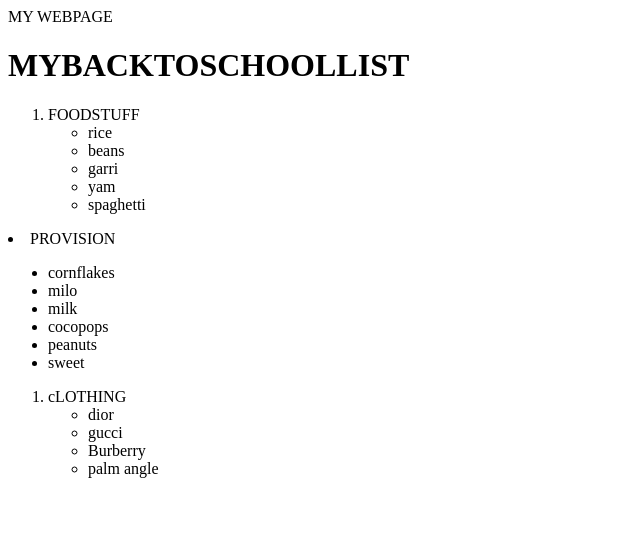
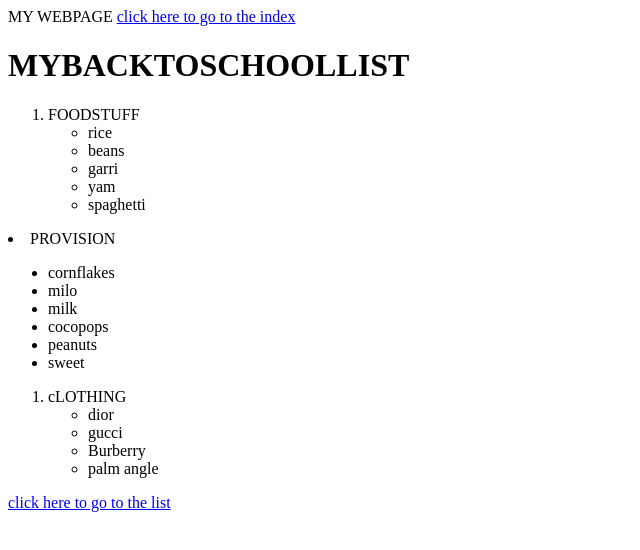
Before and after one commit to roheematayobami/Roheemat123, a plain HTML site: page list.html in a window 1280 px wide. Shown: the whole page, without its empty margins (0-640 px from the left). Drawn offline with Linux system fonts and the light colour scheme.

Commit message:
Update list.html

```diff
--- a/list.html
+++ b/list.html
@@ -1,10 +1,12 @@
 <DOCTYPE html>
-<html>
+<Html>
 <head>
 <meta charset="utf8">
 <tittle>MY WEBPAGE</tittle>
 </head>
 
+	<a href="index.html">click here to go to the index </a>
+<body>
 <h1>MYBACKTOSCHOOLLIST</h1>
 <ol>
 <li>FOODSTUFF</li>
@@ -36,4 +38,6 @@
 <li>palm angle</li>
 </ul>
 </ol>
+</body>
+<a href="index.html">click here to go to the list </a>
 </html>
```
